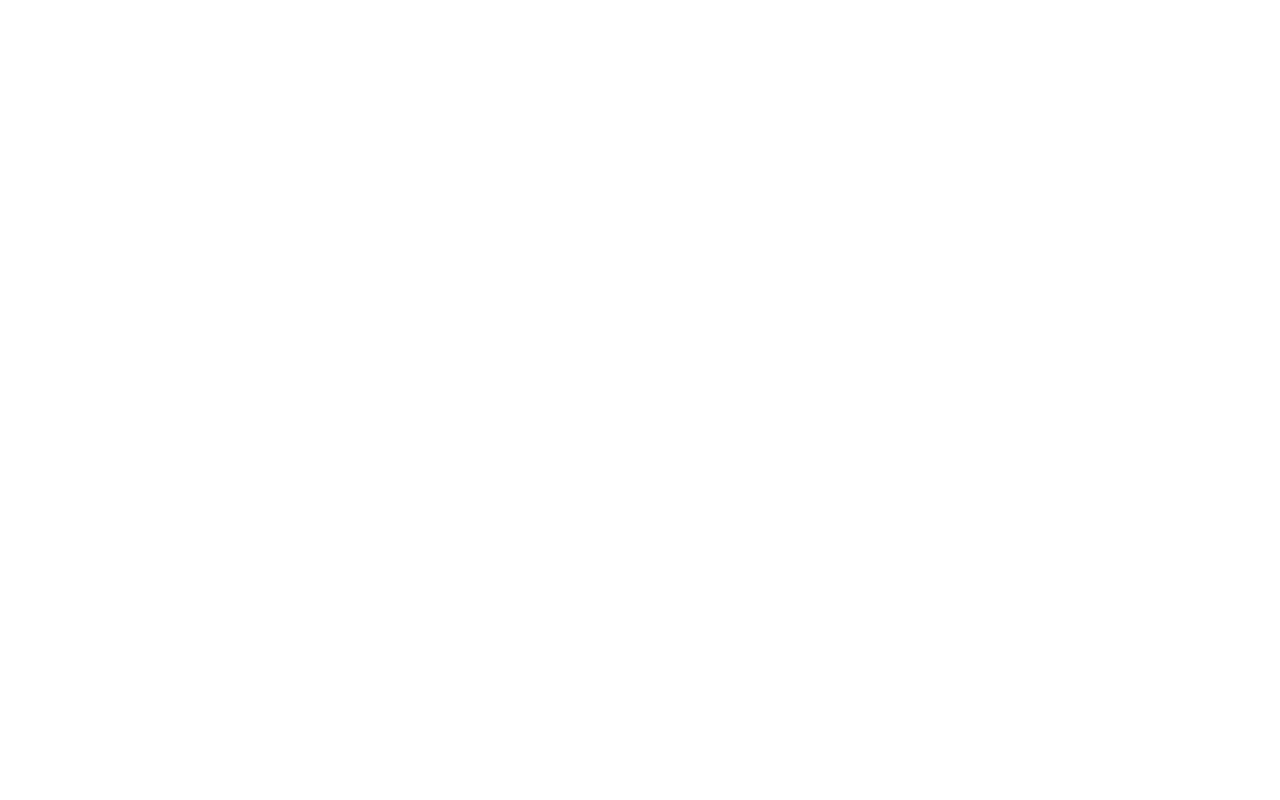
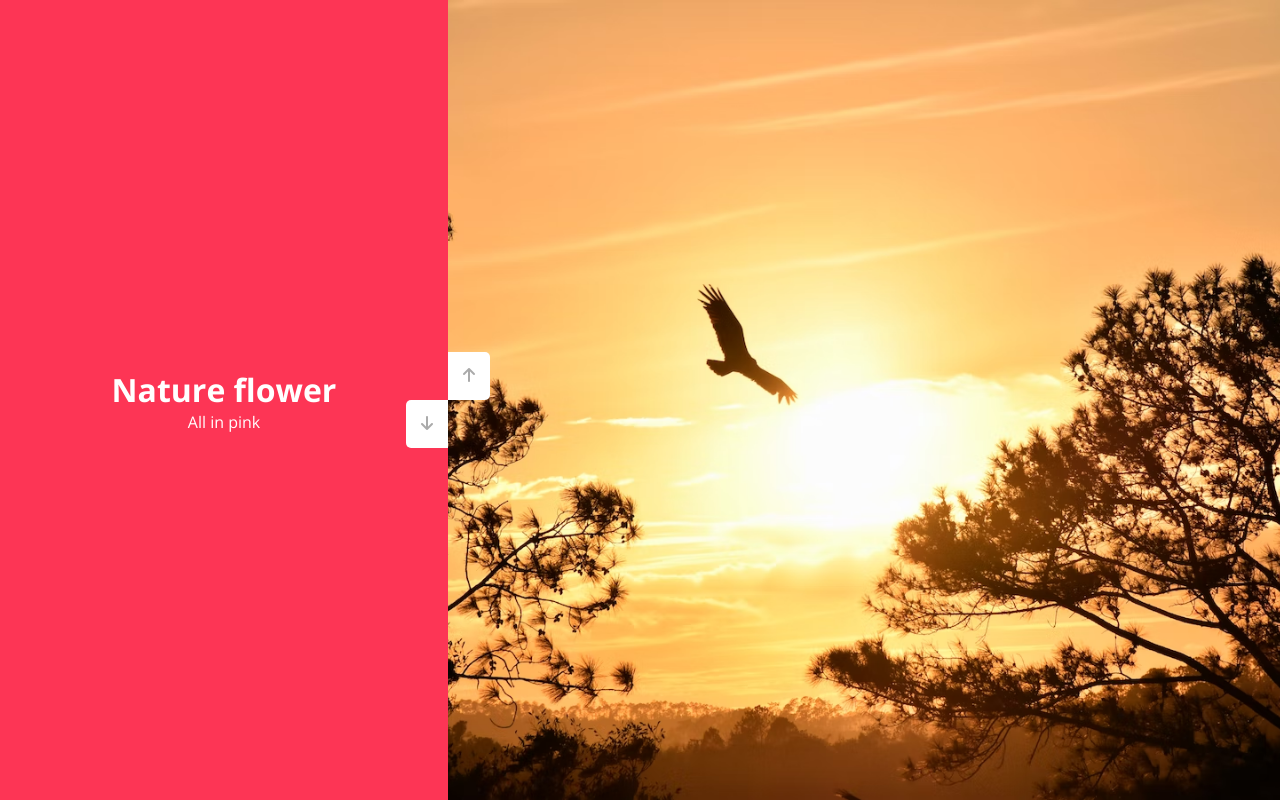
Before and after one commit to ThorayaElsharawy/Vertical-Slider, a plain HTML site: page index.html in a window 1280 px wide. Drawn offline with nearby package versions, Linux system fonts and the light colour scheme.

Commit message:
Add Images and text in home pages and style images

```diff
--- a/index.html
+++ b/index.html
@@ -4,11 +4,46 @@
     <meta charset="UTF-8">
     <meta http-equiv="X-UA-Compatible" content="IE=edge">
     <meta name="viewport" content="width=device-width, initial-scale=1.0">
+    <script src="https://kit.fontawesome.com/4c522ecdc8.js" crossorigin="anonymous"></script>
     <link rel="stylesheet" href="style.css">
     <title>Vertical Slider</title>
 </head>
 <body>
+    <div class="slider-container">
+        <div class="left-slide">
+            <div style="background-color: #FD3555;">
+                <h1>Nature flower</h1>
+                <p>All in pink</p>
+            </div>
+            <div style="background-color: #2A86BA;">
+                <h1>Blue Sky</h1>
+                <p>with it's mountains</p>
+            </div>
+            <div style="background-color: #252E33;">
+                <h1>Lonely castle</h1>
+                <p>in the wilderness</p>
+            </div>
+            <div style="background-color: #FFB866;">
+                <h1>Flying eagle</h1>
+                <p>in the sunset</p>
+            </div>
+        </div>
+        <div class="right-slide">
+            <div class="img1"></div>
+            <div class="img2"></div>
+            <div class="img3"></div>
+            <div class="img4"></div>
 
+        </div>
+        <div class="action-buttons">
+            <button class="down-button">
+                <i class="fas fa-arrow-down"></i>
+            </button>
+            <button class="up-button">
+                <i class="fas fa-arrow-up"></i>
+            </button>
+        </div>
+    </div>
     <script src="./script.js"></script>
 </body>
 </html>
--- a/style.css
+++ b/style.css
@@ -0,0 +1,114 @@
+@import url('https://fonts.googleapis.com/css2?family=Open+Sans:wght@400;600;700&display=swap');
+
+* {
+    box-sizing: border-box;
+    margin: 0;
+    padding: 0;
+}
+
+body {
+    font-family: 'Open Sans';
+}
+
+.slider-container {
+    position: relative;
+    overflow: hidden;
+    width: 100vw;
+    height: 100vh;
+}
+
+.left-slide {
+    height: 100%;
+    width: 35%;
+    position: absolute;
+    top: 0;
+    left: 0;
+
+}
+
+.left-slide > div {
+    height: 100%;
+    width: 100%;
+    display: flex;
+    flex-direction: column;
+    align-items: center;
+    justify-content: center;
+    color: #fff;
+}
+
+.left-slide > h1 {
+    font-size: 40px;
+    margin-bottom: 10px;
+    margin-top: -30px;
+}
+
+.right-slide {
+    height: 100%;
+    position: absolute;
+    top: 0;
+    left: 35%;
+    width: 65%;
+}
+
+.right-slide > div {
+    background-repeat: no-repeat;
+    background-position: center;
+    background-size: cover;
+    background-position: center center;
+    height: 100%;
+    width: 100%;
+}
+
+.img1 {
+    background-image: url('./img1.jpg');
+}
+
+.img2 {
+    background-image: url('./img2.jpg');
+}
+
+.img3 {
+    background-image: url('./img3.jpg');
+}
+
+.img4 {
+    background-image: url('./img4.jpg');
+}
+
+button {
+    background-color: #fff;
+    border: none;
+    color: #aaa;
+    cursor: pointer;
+    font-size: 16px;
+    padding: 15px;
+    transition: all .6s;
+}
+
+button:hover {
+    color: #222;
+}
+
+button:focus {
+    outline: none;
+}
+
+.slider-container .action-buttons button {
+    position: absolute;
+    left: 35%;
+    top: 50%;
+    z-index: 10;
+}
+
+.slider-container .action-buttons .down-button {
+    transform: translateX(-100%);
+    border-top-left-radius: 5px;
+    border-bottom-left-radius: 5px;
+
+}
+
+.slider-container .action-buttons .up-button {
+    transform: translateY(-100%);
+    border-top-right-radius: 5px;
+    border-bottom-right-radius: 5px;
+}
```
Also changed, not shown: img1.jpg (added), img2.jpg (added), img3.jpg (added), img4.jpg (added).
